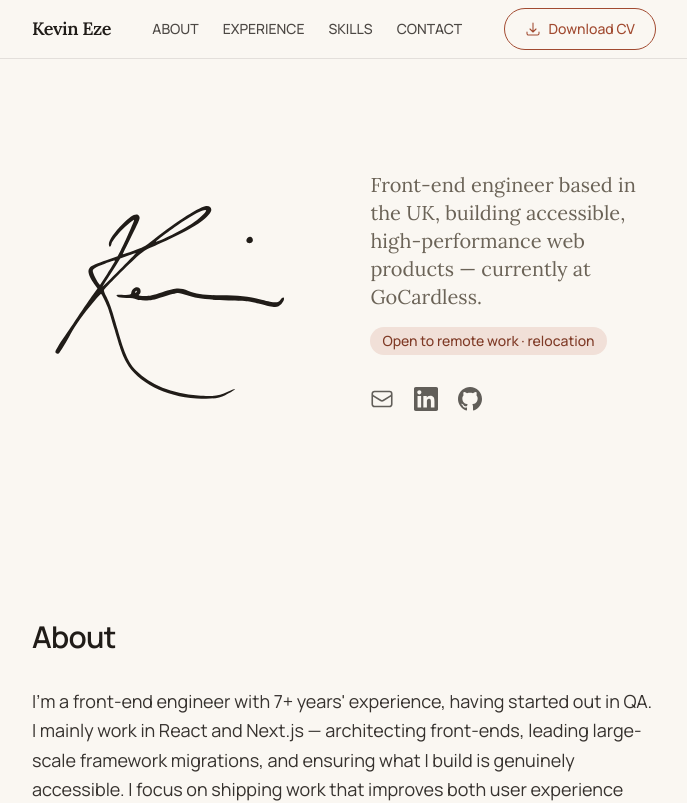
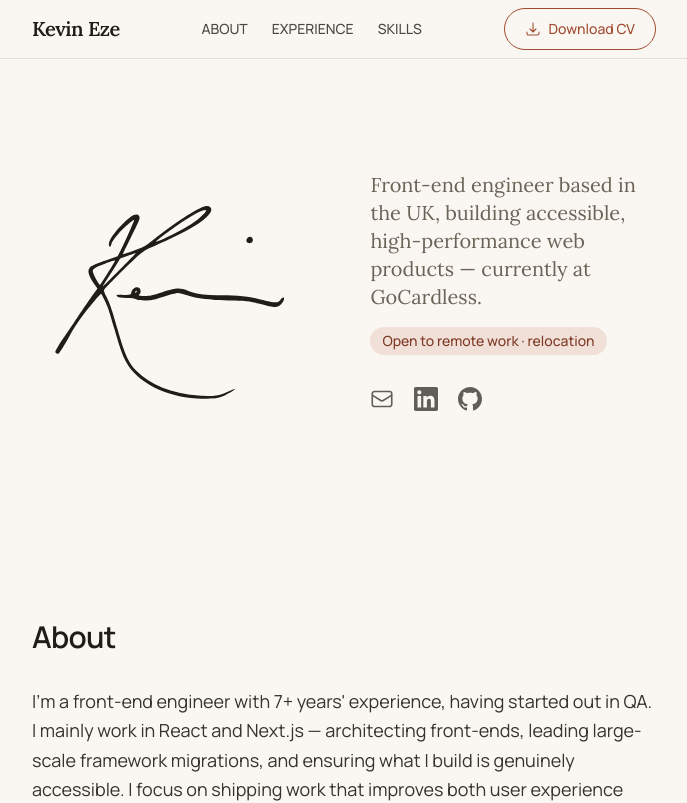
Before and after one commit to KVNEZE/personal-site, a React (Vite) app: page / in a window 1280 px wide. Shown: the top 803 px of the page, without its empty margins (296-983 px from the left). Built offline with nearby package versions, Linux system fonts and the light colour scheme.

Commit message:
Trim header nav and bump wordmark size
Removed the "Contact" jump link — the contact icons are already
visible in the hero without scrolling, and the footer they'd land
on has no heading to give context. Also bumped the "Kevin Eze"
wordmark up a size.

```diff
--- a/src/components/Header.tsx
+++ b/src/components/Header.tsx
@@ -4,14 +4,13 @@ const navLinks = [
   { label: "ABOUT", href: "#about" },
   { label: "EXPERIENCE", href: "#experience" },
   { label: "SKILLS", href: "#skills" },
-  { label: "CONTACT", href: "#contact" },
 ]
 
 export function Header() {
   return (
     <header className="sticky top-0 z-50 border-b border-ink/10 bg-bg/90 backdrop-blur">
       <div className="mx-auto flex max-w-2xl items-center justify-between px-6 py-2">
-        <a href="#top" className="font-serif text-lg font-semibold tracking-tight" aria-label="Kevin Eze — home">
+        <a href="#top" className="font-serif text-xl font-semibold tracking-tight" aria-label="Kevin Eze — home">
           Kevin Eze
         </a>
 
```
